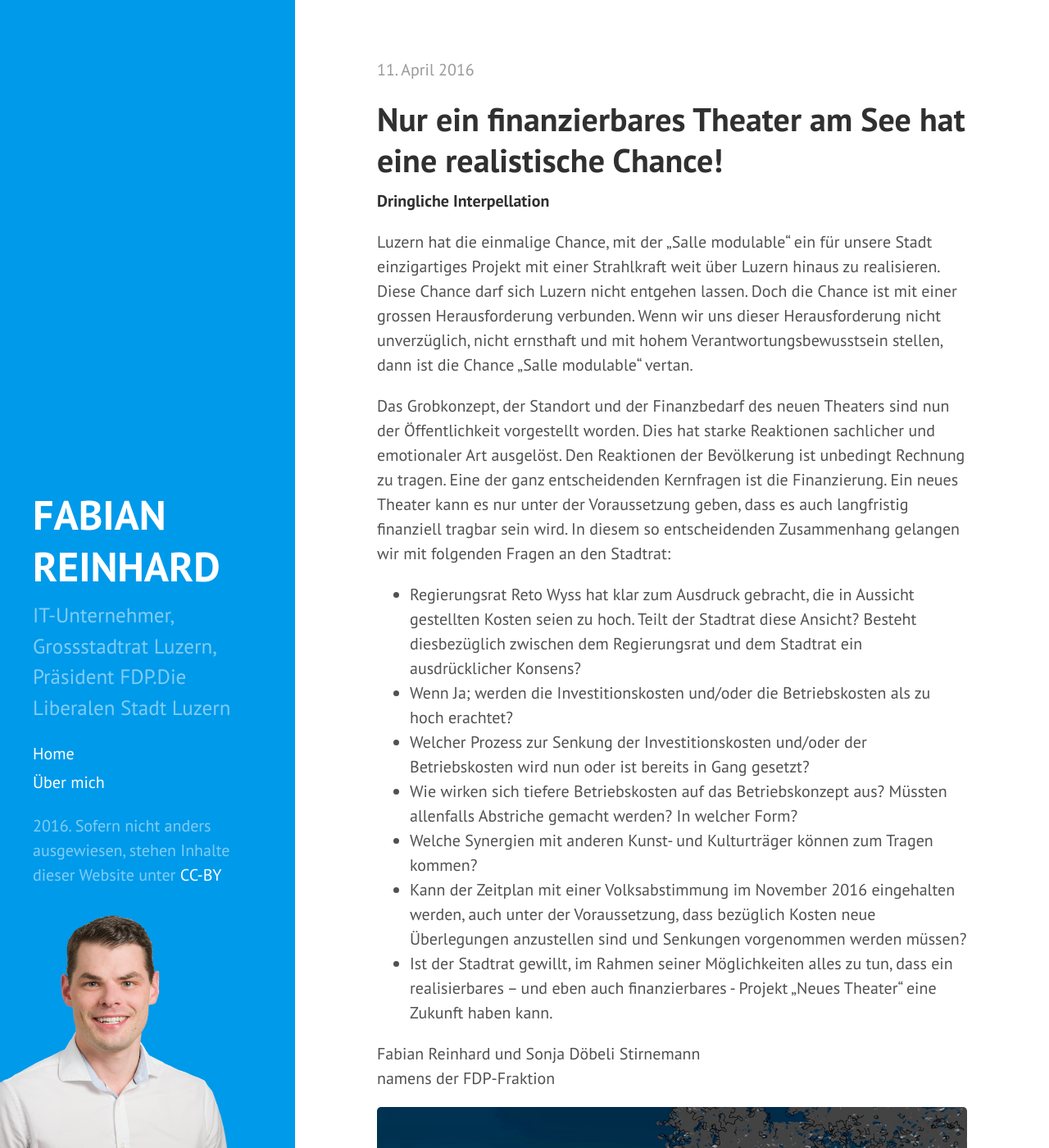
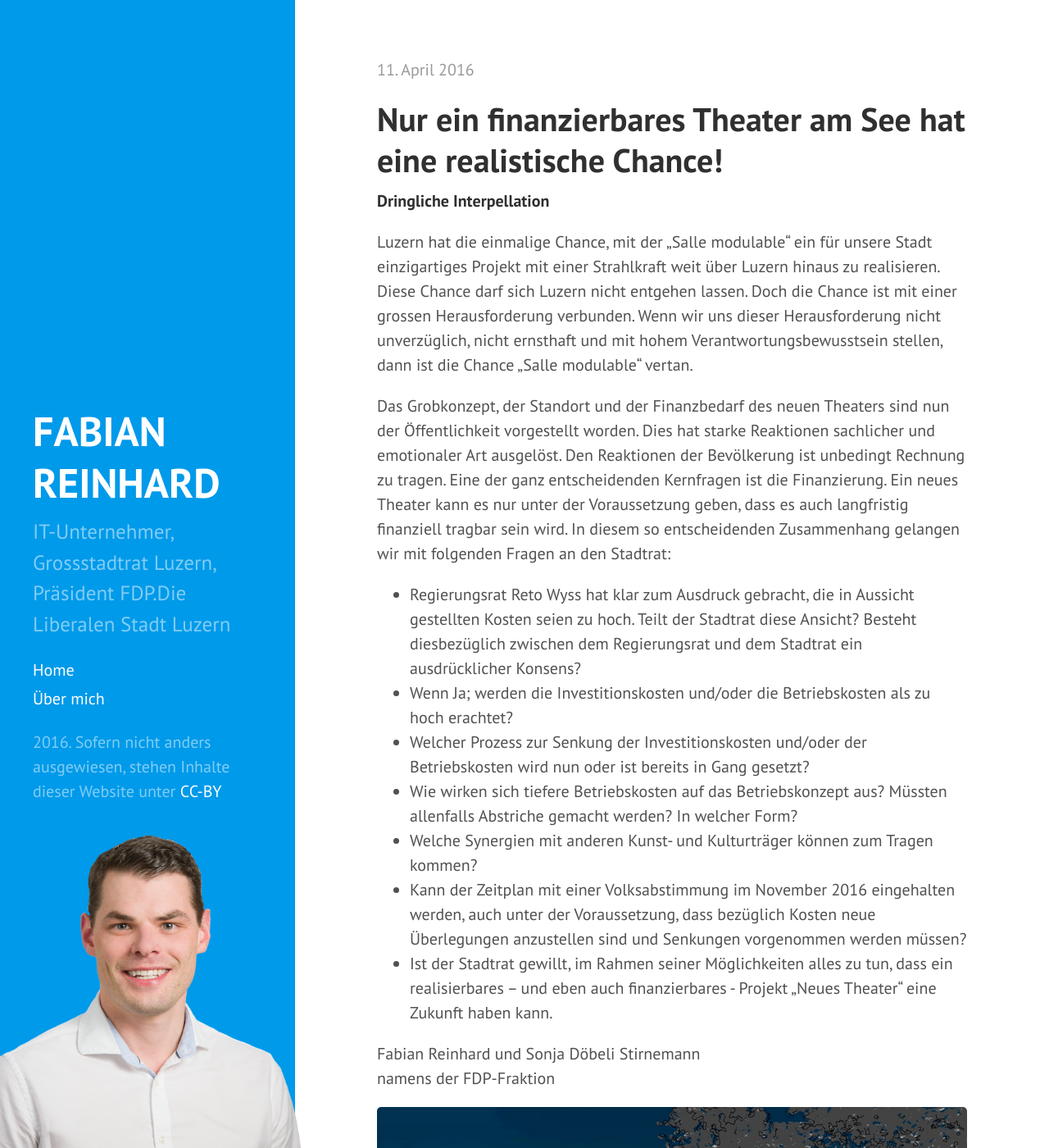
Before and after one commit to freinhard/freinhard.github.io, a Jekyll site: the page built from index.html, in a window 1280 px wide and 1400 px high. Shown: the whole window at 82% size. Built offline with Jekyll 4.4.1, drawn with Linux system fonts in a browser that asks for light colours; the list of posts is cut into pages by our own code; comment, search, counter and statistics services are not loaded.

Commit message:
Correct max-width

```diff
--- a/public/css/custom.css
+++ b/public/css/custom.css
@@ -5,7 +5,7 @@
 .sidebar img {
     margin: -40px;
     margin-top: 20px;
-    max-width: auto;
+    max-width: none;
     border-radius: 0;
     width: 370px;
 }
```
